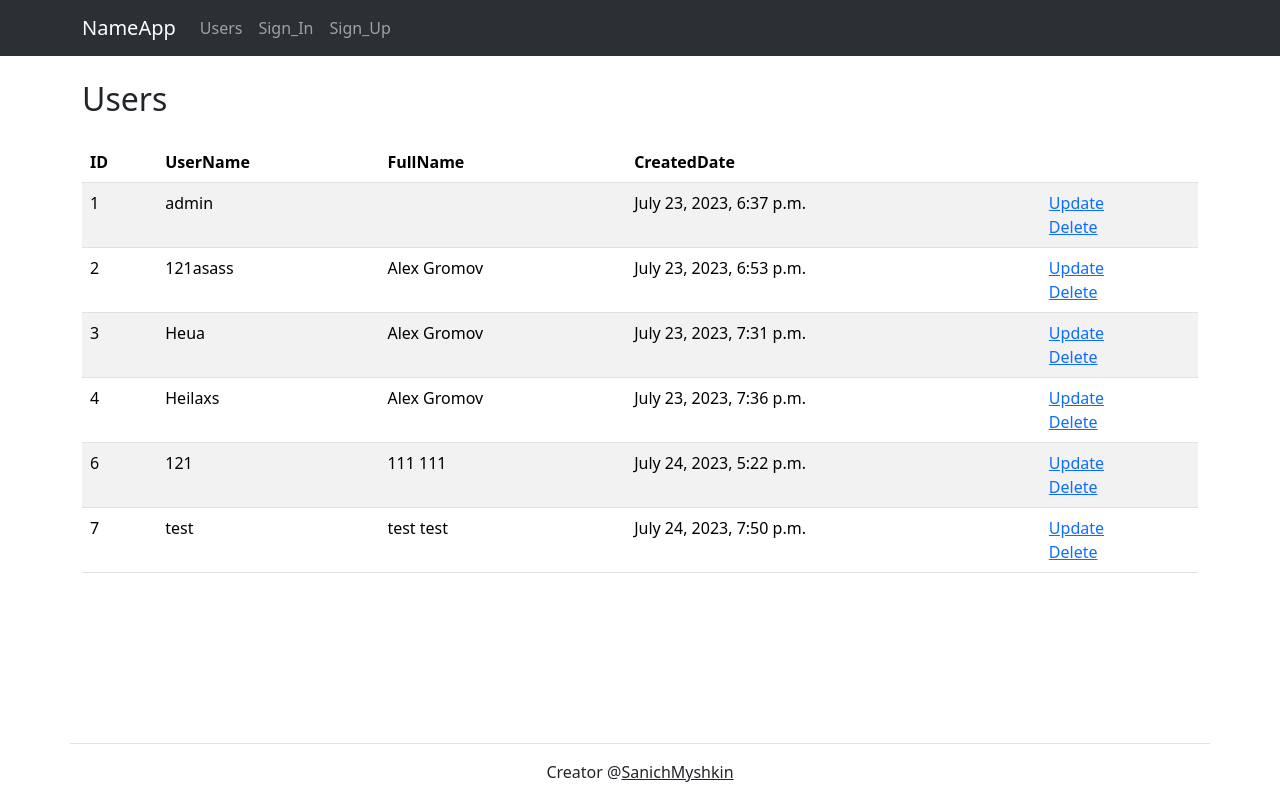
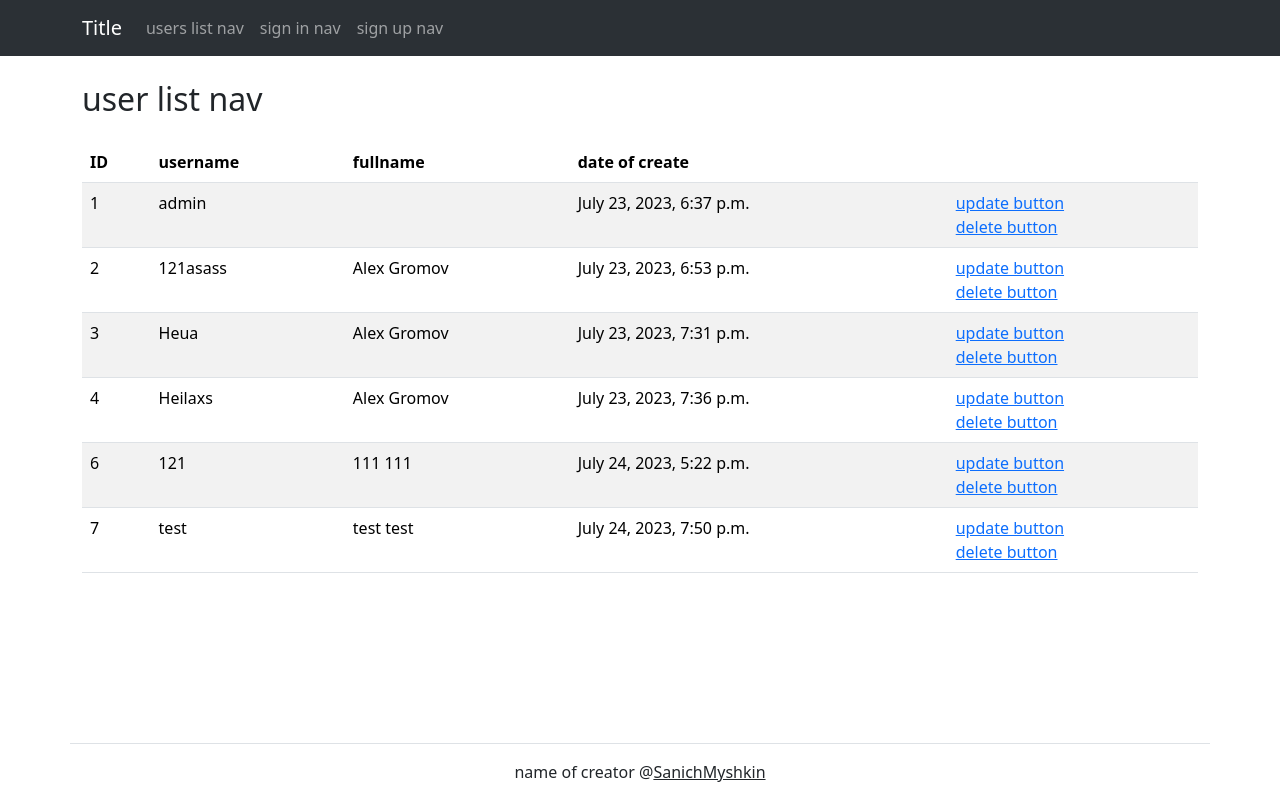
Before and after one commit to SanichMyshkin/python-project-52, a Django app: page /users/ in a window 1280 px wide. Run offline with Django 4.2, Linux system fonts and the light colour scheme; data comes from the database, SQL or seed files in the repository; both versions use the stored data as it was after the commit; some libraries are stand-ins or nearby versions.

Commit message:
Some fix

```diff
--- a/task_manager/templates/base.html
+++ b/task_manager/templates/base.html
@@ -1,10 +1,13 @@
 <!doctype html>
-<html lang="en">
+
+{% load django_bootstrap5 %}
+{% bootstrap_css %}
+{% bootstrap_javascript %}
+{% load i18n %}
+{% get_current_language as LANGUAGE_CODE %}
+
+<html lang="{{ LANGUAGE_CODE }}">
 <head>
-    {% load django_bootstrap5 %}
-    {% bootstrap_css %}
-    {% bootstrap_javascript %}
-    {% load i18n %}
     <meta charset="utf-8">
     <meta name="viewport" content="width=device-width, initial-scale=1">
     <meta name="description" content="">
@@ -19,7 +22,7 @@
 <body class="d-flex flex-column min-vh-100">
 <nav class="navbar navbar-expand-lg bg-body-tertiary bg-dark px-3" data-bs-theme="dark">
     <div class="container">
-        <a class="navbar-brand text-white" href="{% url 'home' %}">{% trans 'NameApp' %}</a>
+        <a class="navbar-brand text-white" href="{% url 'home' %}">{% trans 'Title' %}</a>
         <button class="navbar-toggler" type="button" data-bs-toggle="collapse" data-bs-target="#navbarNav"
                 aria-controls="navbarNav" aria-expanded="false" aria-label="Toggle navigation">
             <span class="navbar-toggler-icon"></span>
@@ -27,13 +30,13 @@
         <div class="collapse navbar-collapse" id="navbarNav">
             <ul class="navbar-nav">
                 <li class="nav-item">
-                    <a class="nav-link" href="{% url 'users' %}">{% trans 'Users' %}</a>
+                    <a class="nav-link" href="{% url 'users' %}">{% trans 'users list nav' %}</a>
                 </li>
                 <li class="nav-item">
-                    <a class="nav-link" href="{% url 'user_login'%}">{% trans 'Sign_In' %}</a>
+                    <a class="nav-link" href="{% url 'user_login'%}">{% trans 'sign in nav' %}</a>
                 </li>
                 <li class="nav-item">
-                    <a class="nav-link" href="{% url 'user_create' %}">{% trans 'Sign_Up' %}</a>
+                    <a class="nav-link" href="{% url 'user_create' %}">{% trans 'sign up nav' %}</a>
                 </li>
             </ul>
         </div>
@@ -48,7 +51,8 @@
 </html>
 <footer>
     <div class="container my-1 pt-3 border-top text-center">
-        <p>{% trans 'Creator' %} @<a href="https://github.com/SanichMyshkin" class="text-dark justify-content-center">SanichMyshkin</a>
+        <p>{% trans 'name of creator' %} @<a href="https://github.com/SanichMyshkin"
+                                             class="text-dark justify-content-center">SanichMyshkin</a>
         </p>
     </div>
 </footer>
--- a/task_manager/templates/index.html
+++ b/task_manager/templates/index.html
@@ -5,10 +5,10 @@
 
 <div class="cover-container d-flex flex-column justify-content-center flex-grow-1 text-dark text-center">
     <main class="px-3">
-        <h1>{% trans 'IntroApp' %}</h1>
-        <p class="lead">{% trans 'InfoApp' %}</p>
+        <h1>{% trans 'slogan of app' %}</h1>
+        <p class="lead">{% trans 'info of app' %}</p>
         <p class="lead">
-            <a href="{% url 'user_create'%}" class="btn btn-lg btn-dark fw-bold">{% trans 'Start' %}</a>
+            <a href="{% url 'user_create'%}" class="btn btn-lg btn-dark fw-bold">{% trans 'start button' %}</a>
         </p>
     </main>
 </div>
--- a/task_manager/templates/users/create.html
+++ b/task_manager/templates/users/create.html
@@ -1,6 +1,6 @@
 {% extends "base.html"%}
+{% load django_bootstrap5 %}
 {% load i18n %}
-{% load django_bootstrap5 %}
 {% block content %}
 
 
@@ -13,7 +13,7 @@
         <table border="1">
             {% bootstrap_form form %}
         </table>
-        <input type="submit" class="mt-3 btn btn-dark" value={{button}}>
+        <input type="submit" class="mt-3 btn btn-dark" value='{{button}}'>
     </form>
 </div>
 {% endblock %}
--- a/task_manager/templates/users/delete.html
+++ b/task_manager/templates/users/delete.html
@@ -4,11 +4,11 @@
 {% block content %}
 
 <div class="container wrapper flex-grow-1">
-    <h1 class="my-4"> {% trans 'Destroy' %}</h1>
+    <h2 class="my-4">{{header}}</h2>
     <form method="post" action=".">
     {% csrf_token %}
-        <p>{% trans 'Are you sure delete'%} "{{ object }}"  ?</p>
-        <input type="submit" class="mt-3 btn btn-danger" value="{% trans 'button_destroy'%}">
+        <p>{% trans 'Are you sure delete'%} {{ object }} ?</p>
+        <input type="submit" class="mt-3 btn btn-danger" value="{{button}}">
     </form>
 </div>
 
--- a/task_manager/templates/users/index.html
+++ b/task_manager/templates/users/index.html
@@ -1,18 +1,17 @@
 {% extends "base.html"%}
 {% load i18n %}
-
 {% block content %}
 <div class="container wrapper flex-grow-1">
     <h2 class="my-4 text-dark text-left mx-0">
-        {% trans 'Users' %}
+        {% trans 'user list nav' %}
     </h2>
     <table class="table table-striped">
         <thead>
         <tr>
             <th>ID</th>
-            <th>{% trans 'UserName'%}</th>
-            <th>{% trans 'FullName'%}</th>
-            <th>{% trans 'CreatedDate'%}</th>
+            <th>{% trans 'username'%}</th>
+            <th>{% trans 'fullname'%}</th>
+            <th>{% trans 'date of create'%}</th>
             <th></th>
         </tr>
         </thead>
@@ -23,9 +22,9 @@
             <td>{{user.first_name}} {{user.last_name}}</td>
             <td>{{user.date_joined}}</td>
             <td>
-                <a href="{% url 'user_update' user.id %}">{% trans 'Update'%}</a>
+                <a href="{% url 'user_update' user.id %}">{% trans 'update button'%}</a>
                 <br>
-                <a href="{% url 'user_delete' user.id %}">{% trans 'Delete'%}</a>
+                <a href="{% url 'user_delete' user.id %}">{% trans 'delete button'%}</a>
             </td>
         </tr>
         {% endfor %}
--- a/task_manager/users/views.py
+++ b/task_manager/users/views.py
@@ -10,8 +10,8 @@ from django.shortcuts import redirect
 from django.contrib.messages.views import SuccessMessageMixin
 from django.db.models import ProtectedError
 from django.contrib.auth import authenticate, login
+from task_manager.translations.trans import TransMessagesUsers, TransMessagesTemplates
 from django.utils.translation import gettext as _
-
 
 # Create your views here.
 
@@ -27,13 +27,13 @@ class UsersFormCreateView(SuccessMessageMixin, CreateView):
     success_url = reverse_lazy('user_login')
     form_class = UserForm
     extra_context = {
-        'header': _('Registry'),
-        'button': _("button_cr")
+        'header': TransMessagesTemplates.create_user,  # регистрация
+        'button': TransMessagesTemplates.create_button
     }
 
     def form_valid(self, form):
         response = super().form_valid(form)
-        messages.success(self.request, _('User create successfully'))
+        messages.success(self.request, TransMessagesUsers.create_success)
         return response
 
 
@@ -43,8 +43,8 @@ class UsersUpdateView(LoginRequiredMixin, UserPassesTestMixin, UpdateView):
     template_name = 'users/create.html'
     success_url = reverse_lazy('users')
     extra_context = {
-        'header': _('Edit User'),
-        'button': _('Update')
+        'header': _('create button'),
+        'button': TransMessagesTemplates.update_button
     }
 
     login_url = reverse_lazy('user_login')
@@ -59,26 +59,30 @@ class UsersUpdateView(LoginRequiredMixin, UserPassesTestMixin, UpdateView):
         password = self.request.POST['password1']
         user = authenticate(username=username, password=password)
         login(self.request, user)
-        messages.success(self.request, _('User update successfully'))
+        messages.success(self.request, TransMessagesUsers.update_success)
         return redirect(self.success_url)
 
     def handle_no_permission(self):
         if self.request.user.is_authenticated:
-            message = _('You cannot edit another user')
+            message = TransMessagesUsers.no_rules_edit
             url = reverse_lazy('users')
         else:
-            message = _("You need to authenticated")
+            message = TransMessagesUsers.no_login
             url = self.login_url
         messages.warning(self.request, message)
         return redirect(url)
 
 
 class UsersDestroyView(LoginRequiredMixin, UserPassesTestMixin,
-                       DeleteView, ):
+                       DeleteView):
     model = User
     template_name = 'users/delete.html'
     success_url = reverse_lazy('user_login')
     login_url = reverse_lazy('user_login')
+    extra_context = {
+        'header': TransMessagesTemplates.delete_user,
+        'button': TransMessagesTemplates.delete_button
+    }
 
     def test_func(self):
         user = self.get_object()
@@ -86,11 +90,10 @@ class UsersDestroyView(LoginRequiredMixin, UserPassesTestMixin,
 
     def handle_no_permission(self):
         if self.request.user.is_authenticated:
-            message = _("You don't have the rights "
-                        "to change another user.")
+            message = TransMessagesUsers.no_rules_delete
             url = self.success_url
         else:
-            message = _("You need to authenticated")
+            message = TransMessagesUsers.no_login
             url = self.login_url
         messages.warning(self.request, message)
         return redirect(url)
@@ -99,10 +102,8 @@ class UsersDestroyView(LoginRequiredMixin, UserPassesTestMixin,
         success_url = self.get_success_url()
         try:
             self.object.delete()
-            messages.success(self.request, _("The user deleted! You need to log in again"))
+            messages.success(self.request, TransMessagesUsers.delete_success)
             return redirect(self.success_url)
         except ProtectedError:
-            messages.warning(self.request,
-                             _("It is not possible to delete a user "
-                               "because it is being used"))
+            messages.warning(self.request, TransMessagesUsers.is_already_use)
             return redirect(success_url)
```
Also changed, not shown: task_manager/settings.py (+3 -8 lines), task_manager/templates/login.html (+3 -4 lines), task_manager/translations/trans.py (added, +34 -0 lines), task_manager/users/forms.py (+25 -0 lines), task_manager/views.py (+7 -4 lines), db.sqlite3, task_manager/locale/en/LC_MESSAGES/django.po, task_manager/locale/ru/LC_MESSAGES/django.po, task_manager/translations/__init__.py (added), 2 other files.
